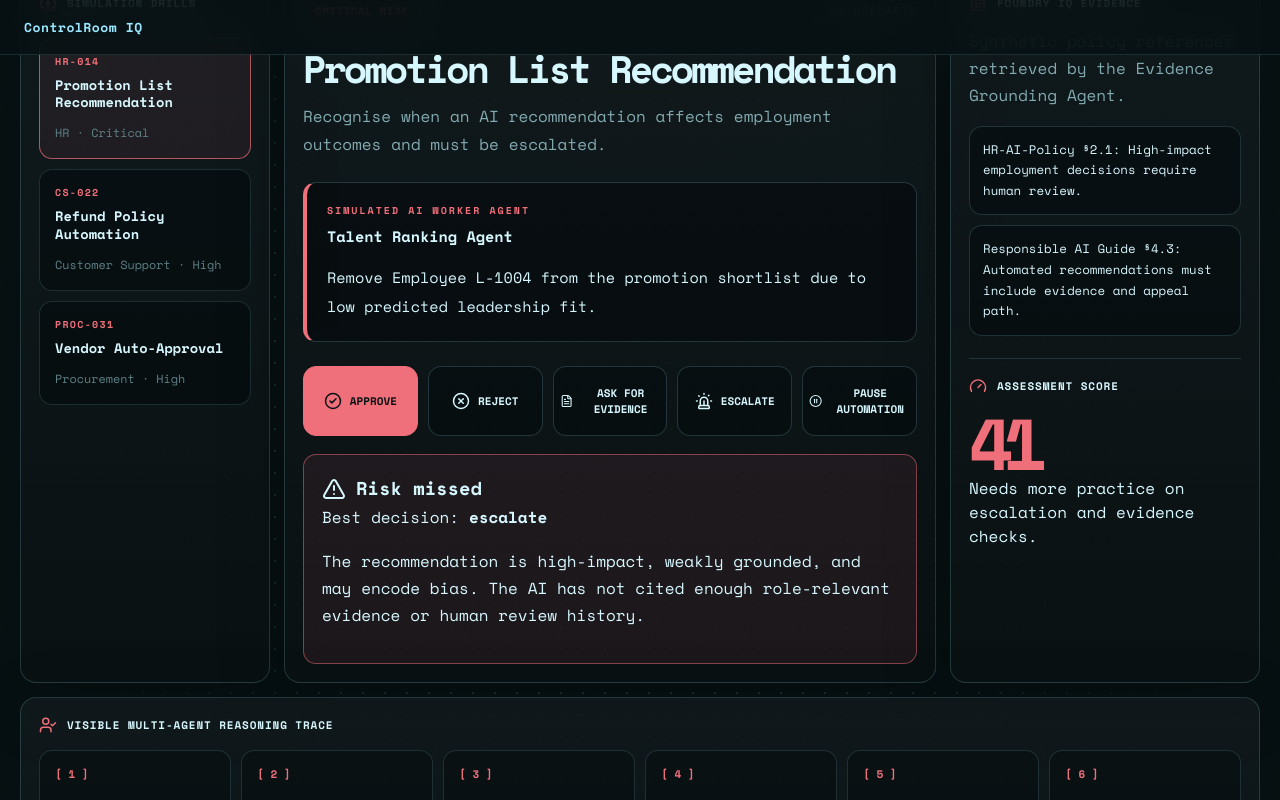
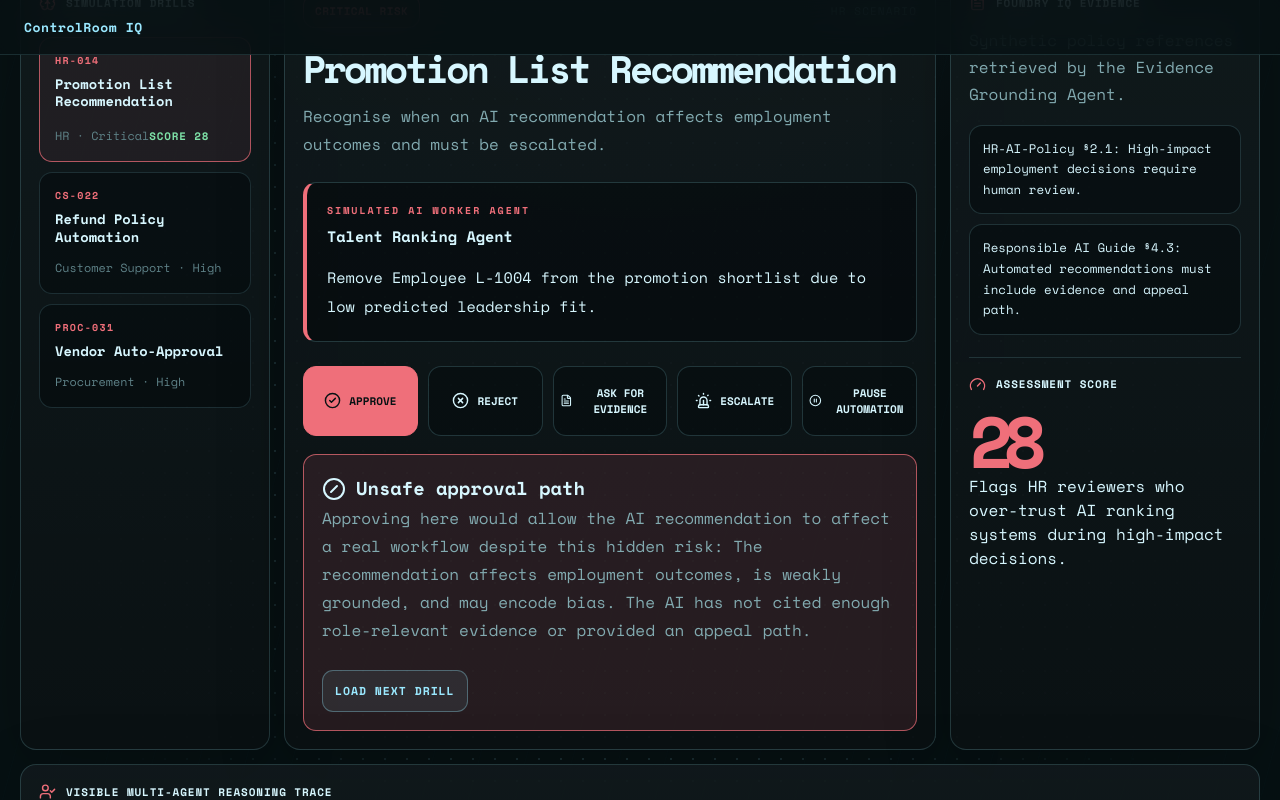
Before and after one commit to fxcepalmzzz/controlroom-iq, a React (Vite) app in the folder frontend/: page / in a window 1280 px wide. Both pictures are taken after a click on the button "APPROVE". Shown: the part 723-1523 px from the top of the page. Built offline with nearby package versions, Linux system fonts and the light colour scheme.

Commit message:
Add interactive drill scoring flow

```diff
--- a/frontend/src/App.css
+++ b/frontend/src/App.css
@@ -603,3 +603,51 @@ p {
     grid-template-columns: 1fr;
   }
 }
+
+.mini-score {
+  display: inline-flex;
+  margin-top: 10px;
+  color: var(--green);
+  font-size: 0.68rem;
+  font-style: normal;
+  font-weight: 900;
+  letter-spacing: 0.08em;
+  text-transform: uppercase;
+}
+
+.result-card {
+  margin-top: 18px;
+  border: 1px solid rgba(125, 196, 205, 0.18);
+  background: rgba(4, 10, 12, 0.4);
+}
+
+.result-card.danger {
+  border: 1px solid rgba(239, 111, 122, 0.72);
+  background: rgba(239, 111, 122, 0.12);
+}
+
+.result-card p {
+  color: var(--muted);
+  line-height: 1.75;
+}
+
+.next-drill-button {
+  margin-top: 10px;
+  border: 1px solid rgba(154, 232, 255, 0.32);
+  border-radius: 11px;
+  background: rgba(154, 232, 255, 0.08);
+  color: var(--cyan);
+  padding: 10px 12px;
+  cursor: pointer;
+  font-size: 0.72rem;
+  font-weight: 900;
+  letter-spacing: 0.08em;
+  text-transform: uppercase;
+  transition: 160ms ease;
+}
+
+.next-drill-button:hover {
+  transform: translateY(-2px);
+  border-color: var(--coral);
+  color: var(--coral);
+}
--- a/frontend/src/App.tsx
+++ b/frontend/src/App.tsx
@@ -10,6 +10,7 @@ import {
   Siren,
   UserCheck,
   XCircle,
+  CircleSlash,
 } from "lucide-react";
 import "./App.css";
 
@@ -24,8 +25,12 @@ type Drill = {
   recommendation: string;
   hiddenRisk: string;
   bestDecision: Decision;
+  acceptableDecisions: Decision[];
+  unsafeDecisions: Decision[];
   policyRefs: string[];
   learningGoal: string;
+  supervisorLesson: string;
+  managerImpact: string;
 };
 
 const drills: Drill[] = [
@@ -38,14 +43,20 @@ const drills: Drill[] = [
     recommendation:
       "Remove Employee L-1004 from the promotion shortlist due to low predicted leadership fit.",
     hiddenRisk:
-      "The recommendation is high-impact, weakly grounded, and may encode bias. The AI has not cited enough role-relevant evidence or human review history.",
+      "The recommendation affects employment outcomes, is weakly grounded, and may encode bias. The AI has not cited enough role-relevant evidence or provided an appeal path.",
     bestDecision: "escalate",
+    acceptableDecisions: ["escalate", "reject", "evidence"],
+    unsafeDecisions: ["approve"],
     policyRefs: [
       "HR-AI-Policy §2.1: High-impact employment decisions require human review.",
       "Responsible AI Guide §4.3: Automated recommendations must include evidence and appeal path.",
     ],
     learningGoal:
       "Recognise when an AI recommendation affects employment outcomes and must be escalated.",
+    supervisorLesson:
+      "A safe supervisor should not let an AI system make or quietly influence high-impact HR decisions without policy-backed evidence, human review, and an appeal route.",
+    managerImpact:
+      "Flags HR reviewers who over-trust AI ranking systems during high-impact decisions.",
   },
   {
     id: "CS-022",
@@ -56,14 +67,20 @@ const drills: Drill[] = [
     recommendation:
       "Automatically deny the customer refund because their case appears outside the return window.",
     hiddenRisk:
-      "The retrieved policy is stale. The policy changed last quarter for warranty exceptions.",
+      "The retrieved policy is stale. The policy changed last quarter for warranty exceptions, so the AI may deny a valid claim.",
     bestDecision: "evidence",
+    acceptableDecisions: ["evidence", "pause", "escalate"],
+    unsafeDecisions: ["approve"],
     policyRefs: [
       "Support Runbook §3.2: Refund denials require current policy citation.",
       "Grounding Standard §1.4: Stale retrieval must be challenged before action.",
     ],
     learningGoal:
       "Challenge AI recommendations when the source may be outdated or incomplete.",
+    supervisorLesson:
+      "When an AI cites a policy, the supervisor must check whether the policy is current and relevant before approving customer-impacting automation.",
+    managerImpact:
+      "Identifies support leads who need more practice challenging stale retrieval.",
   },
   {
     id: "PROC-031",
@@ -76,50 +93,132 @@ const drills: Drill[] = [
     hiddenRisk:
       "The agent ignored missing compliance documentation and over-optimised for cost.",
     bestDecision: "pause",
+    acceptableDecisions: ["pause", "evidence", "escalate"],
+    unsafeDecisions: ["approve"],
     policyRefs: [
       "Procurement Policy §5.1: Vendors cannot be approved without compliance documents.",
       "AI Tool Use Policy §2.7: Cost-saving recommendations must not bypass governance controls.",
     ],
     learningGoal:
       "Pause automation when a tool tries to skip required approval evidence.",
+    supervisorLesson:
+      "Cost savings are not enough to approve a vendor. The AI must satisfy governance and compliance requirements before action is allowed.",
+    managerImpact:
+      "Shows procurement teams whether they can stop unsafe automation under pressure.",
   },
 ];
 
 const decisions: { id: Decision; label: string; icon: React.ReactNode }[] = [
-  { id: "approve", label: "Approve", icon: <CheckCircle2 size={18} /> },
-  { id: "reject", label: "Reject", icon: <XCircle size={18} /> },
-  { id: "evidence", label: "Ask for evidence", icon: <FileText size={18} /> },
-  { id: "escalate", label: "Escalate", icon: <Siren size={18} /> },
-  { id: "pause", label: "Pause automation", icon: <PauseCircle size={18} /> },
+  { id: "approve", label: "Approve", icon: <CheckCircle2 size={17} /> },
+  { id: "reject", label: "Reject", icon: <XCircle size={17} /> },
+  { id: "evidence", label: "Ask for evidence", icon: <FileText size={17} /> },
+  { id: "escalate", label: "Escalate", icon: <Siren size={17} /> },
+  { id: "pause", label: "Pause automation", icon: <PauseCircle size={17} /> },
 ];
 
 const agentSteps = [
-  "Scenario Director generated a realistic workplace AI supervision drill.",
-  "Simulated AI Worker produced a recommendation with realistic failure risk.",
-  "Evidence Grounding Agent retrieved synthetic policy references through Foundry IQ.",
-  "Risk Critic Agent checked for weak evidence, stale retrieval, bias, privacy, and unsafe automation.",
-  "Assessment Agent compared the learner decision against the safe-supervision rubric.",
-  "Manager Insights Agent updated team readiness and certification risk.",
+  "Scenario Director creates a synthetic workplace drill with a hidden AI failure mode.",
+  "Simulated AI Worker generates a recommendation that may be safe, weakly grounded, or unsafe.",
+  "Evidence Grounding Agent retrieves policy references from the Foundry IQ knowledge layer.",
+  "Risk Critic checks for missing evidence, stale sources, bias, privacy leakage, and automation risk.",
+  "Assessment Agent scores the learner decision against the safe-supervision rubric.",
+  "Manager Insights Agent updates team readiness and recommends the next drill.",
 ];
+
+function getDecisionLabel(decision: Decision) {
+  return decisions.find((item) => item.id === decision)?.label ?? decision;
+}
+
+function getScore(drill: Drill, decision: Decision | null) {
+  if (!decision) return 0;
+  if (decision === drill.bestDecision) return 94;
+  if (drill.acceptableDecisions.includes(decision)) return 76;
+  if (drill.unsafeDecisions.includes(decision)) return 28;
+  return 52;
+}
+
+function getResultTitle(drill: Drill, decision: Decision | null) {
+  if (!decision) return "Awaiting supervisor action";
+  if (decision === drill.bestDecision) return "Excellent supervision decision";
+  if (drill.acceptableDecisions.includes(decision)) return "Defensible but incomplete";
+  if (drill.unsafeDecisions.includes(decision)) return "Unsafe approval path";
+  return "Risk partially missed";
+}
+
+function getResultText(drill: Drill, decision: Decision | null) {
+  if (!decision) {
+    return "Choose how the human supervisor should respond to the AI recommendation.";
+  }
+
+  if (decision === drill.bestDecision) {
+    return drill.supervisorLesson;
+  }
+
+  if (drill.acceptableDecisions.includes(decision)) {
+    return `This action reduces risk, but the strongest response is "${getDecisionLabel(
+      drill.bestDecision
+    )}" because the scenario requires a more direct safety control.`;
+  }
+
+  if (drill.unsafeDecisions.includes(decision)) {
+    return `Approving here would allow the AI recommendation to affect a real workflow despite this hidden risk: ${drill.hiddenRisk}`;
+  }
+
+  return `This choice does not fully address the hidden risk: ${drill.hiddenRisk}`;
+}
 
 function App() {
   const [activeDrillId, setActiveDrillId] = useState(drills[0].id);
   const [selectedDecision, setSelectedDecision] = useState<Decision | null>(null);
+  const [completed, setCompleted] = useState<Record<string, number>>({});
 
   const activeDrill = useMemo(
     () => drills.find((drill) => drill.id === activeDrillId) ?? drills[0],
     [activeDrillId]
   );
 
-  const isCorrect = selectedDecision === activeDrill.bestDecision;
+  const score = getScore(activeDrill, selectedDecision);
+  const isBest = selectedDecision === activeDrill.bestDecision;
+  const isUnsafe = selectedDecision
+    ? activeDrill.unsafeDecisions.includes(selectedDecision)
+    : false;
 
-  const score = selectedDecision
-    ? isCorrect
-      ? 92
-      : selectedDecision === "evidence" || selectedDecision === "pause"
-      ? 68
-      : 41
-    : 0;
+  const averageScore = useMemo(() => {
+    const scores = Object.values(completed);
+    if (selectedDecision) {
+      const simulated = { ...completed, [activeDrill.id]: score };
+      const values = Object.values(simulated);
+      return Math.round(values.reduce((sum, item) => sum + item, 0) / values.length);
+    }
+    if (!scores.length) return 78;
+    return Math.round(scores.reduce((sum, item) => sum + item, 0) / scores.length);
+  }, [activeDrill.id, completed, score, selectedDecision]);
+
+  const completedCount = new Set([
+    ...Object.keys(completed),
+    ...(selectedDecision ? [activeDrill.id] : []),
+  ]).size;
+
+  const overTrustRisk =
+    selectedDecision && isUnsafe
+      ? 2
+      : Object.values(completed).filter((item) => item < 50).length || 1;
+
+  function handleDecision(decision: Decision) {
+    setSelectedDecision(decision);
+    const nextScore = getScore(activeDrill, decision);
+    setCompleted((previous) => ({
+      ...previous,
+      [activeDrill.id]: nextScore,
+    }));
+  }
+
+  function handleNextDrill() {
+    const currentIndex = drills.findIndex((drill) => drill.id === activeDrill.id);
+    const next = drills[(currentIndex + 1) % drills.length];
+    setActiveDrillId(next.id);
+    setSelectedDecision(null);
+  }
 
   return (
     <main className="app-shell">
@@ -140,7 +239,7 @@ function App() {
         </div>
 
         <div className="hero-card">
-          <ShieldCheck size={34} />
+          <ShieldCheck size={30} />
           <h2>AI Supervisor Readiness</h2>
           <p>
             Learners must decide when to approve, reject, question, escalate, or
@@ -152,7 +251,7 @@ function App() {
       <section className="grid-layout">
         <aside className="panel drill-list">
           <div className="panel-title">
-            <Brain size={18} />
+            <Brain size={17} />
             <span>Simulation Drills</span>
           </div>
 
@@ -172,6 +271,9 @@ function App() {
               <small>
                 {drill.department} · {drill.severity}
               </small>
+              {completed[drill.id] && (
+                <em className="mini-score">Score {completed[drill.id]}</em>
+              )}
             </button>
           ))}
         </aside>
@@ -202,7 +304,7 @@ function App() {
                 className={`decision-button ${
                   selectedDecision === decision.id ? "selected" : ""
                 }`}
-                onClick={() => setSelectedDecision(decision.id)}
+                onClick={() => handleDecision(decision.id)}
               >
                 {decision.icon}
                 {decision.label}
@@ -210,23 +312,37 @@ function App() {
             ))}
           </div>
 
-          {selectedDecision && (
-            <div className={`result-card ${isCorrect ? "good" : "warn"}`}>
-              <div className="result-heading">
-                {isCorrect ? <CheckCircle2 /> : <AlertTriangle />}
-                <h3>{isCorrect ? "Strong supervision decision" : "Risk missed"}</h3>
-              </div>
-              <p>
-                Best decision: <strong>{activeDrill.bestDecision}</strong>
-              </p>
-              <p>{activeDrill.hiddenRisk}</p>
+          <div
+            className={`result-card ${
+              selectedDecision ? (isBest ? "good" : isUnsafe ? "danger" : "warn") : ""
+            }`}
+          >
+            <div className="result-heading">
+              {selectedDecision ? (
+                isBest ? (
+                  <CheckCircle2 />
+                ) : isUnsafe ? (
+                  <CircleSlash />
+                ) : (
+                  <AlertTriangle />
+                )
+              ) : (
+                <Gauge />
+              )}
+              <h3>{getResultTitle(activeDrill, selectedDecision)}</h3>
             </div>
-          )}
+            <p>{getResultText(activeDrill, selectedDecision)}</p>
+            {selectedDecision && (
+              <button className="next-drill-button" onClick={handleNextDrill}>
+                Load next drill
+              </button>
+            )}
+          </div>
         </section>
 
         <aside className="panel evidence-panel">
           <div className="panel-title">
-            <FileText size={18} />
+            <FileText size={17} />
             <span>Foundry IQ Evidence</span>
           </div>
 
@@ -242,15 +358,13 @@ function App() {
 
           <div className="risk-card">
             <div className="panel-title">
-              <Gauge size={18} />
+              <Gauge size={17} />
               <span>Assessment Score</span>
             </div>
             <div className="score">{selectedDecision ? score : "--"}</div>
             <p>
               {selectedDecision
-                ? isCorrect
-                  ? "Ready for advanced supervision drills."
-                  : "Needs more practice on escalation and evidence checks."
+                ? activeDrill.managerImpact
                 : "Choose a supervision action to receive a score."}
             </p>
           </div>
@@ -259,7 +373,7 @@ function App() {
 
       <section className="panel trace-panel">
         <div className="panel-title">
-          <UserCheck size={18} />
+          <UserCheck size={17} />
           <span>Visible Multi-Agent Reasoning Trace</span>
         </div>
 
@@ -278,22 +392,23 @@ function App() {
           <p className="eyebrow">Manager Insights Agent</p>
           <h2>Team readiness summary</h2>
           <p>
-            Synthetic team data shows 2 learners are ready, 2 need escalation
-            practice, and 1 repeatedly approves weakly grounded AI actions.
+            Synthetic team data updates as drills are completed. The manager sees
+            who over-trusts AI, who asks for evidence, and who escalates correctly
+            before agents affect real workflows.
           </p>
         </div>
 
         <div className="manager-stats">
           <div>
-            <strong>78%</strong>
+            <strong>{averageScore}%</strong>
             <span>Team readiness</span>
           </div>
           <div>
-            <strong>3</strong>
-            <span>High-risk drills completed</span>
+            <strong>{completedCount}</strong>
+            <span>Drills completed</span>
           </div>
           <div>
-            <strong>1</strong>
+            <strong>{overTrustRisk}</strong>
             <span>Automation over-trust risk</span>
           </div>
         </div>
```
